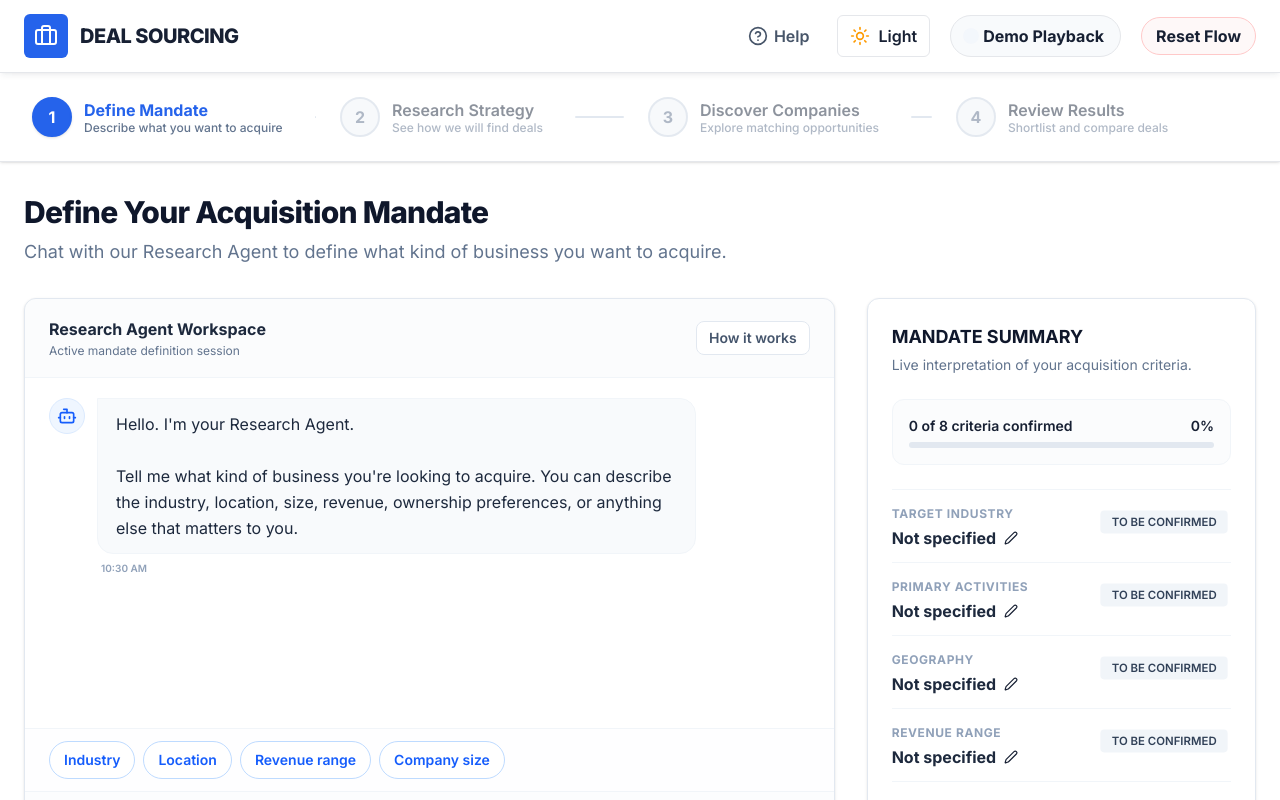
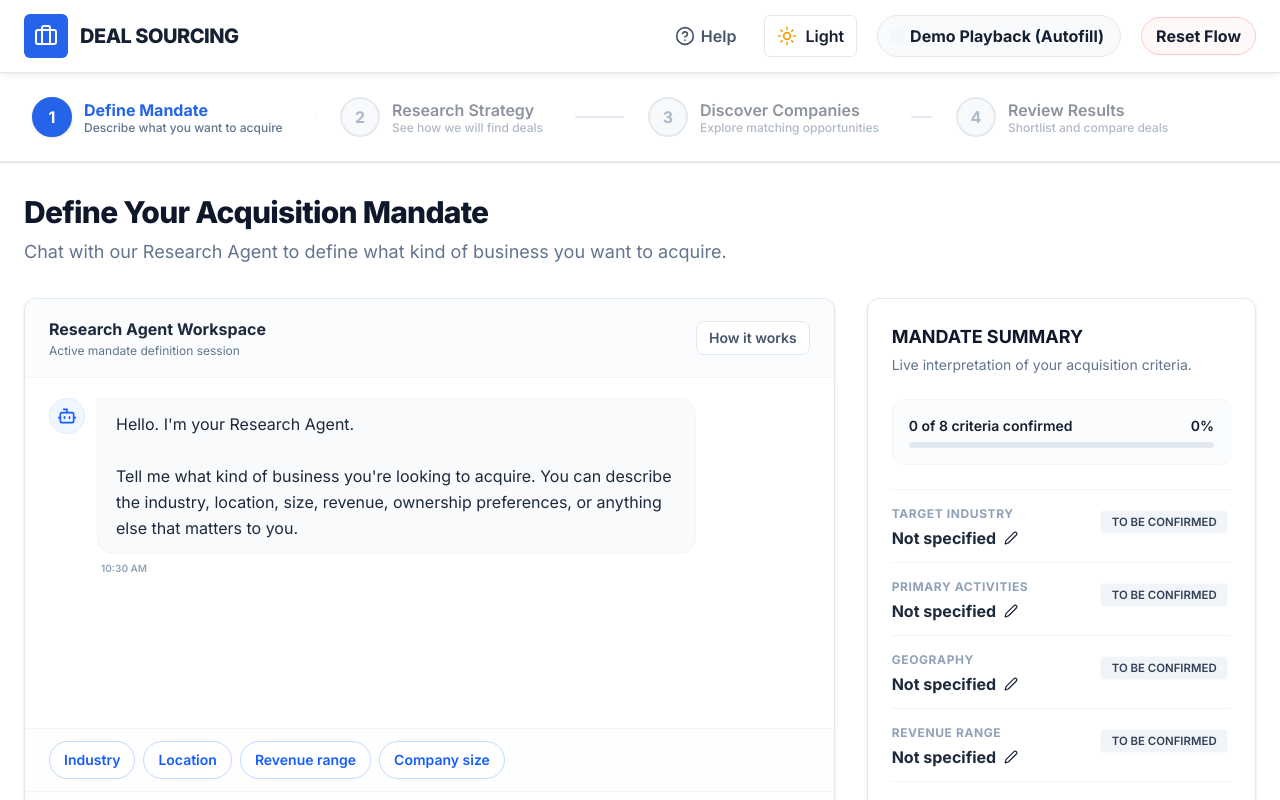
Before and after one commit to bhavyaa-1001/Deal-Sourcing, a React (Vite) app: page /mandate in a window 1280 px wide. Shown: the top 800 px of the page. Built offline with nearby package versions, Linux system fonts and the light colour scheme.

Commit message:
Vercel config + minor draft issue solved

```diff
--- a/src/api/mandates.ts
+++ b/src/api/mandates.ts
@@ -1,16 +1,32 @@
 import type { Mandate } from '../types';
-import { mockMandate } from '../data/mockMandates';
 
 const STORAGE_KEY = 'dealsourcing_mandate';
 
-// Initialize localStorage with mock data if not already present
+const defaultCleanMandate: Mandate = {
+  id: 'mandate-101',
+  title: 'Deal Sourcing Mandate',
+  status: 'Draft',
+  rawInput: '',
+  objective: 'Define the acquisition strategy based on inputs.',
+  geography: 'Not specified',
+  targetIndustry: 'Not specified',
+  targetActivity: 'Not specified',
+  revenueRange: { min: 0, max: 0, label: 'Not specified' },
+  employeeRange: { min: 0, max: 0, label: 'Not specified' },
+  ownershipPreference: 'Not specified',
+  successionPreference: 'Not specified',
+  industryExclusions: [],
+  otherRequirements: '',
+  lastUpdated: new Date().toISOString(),
+};
+
 const initMandate = (): Mandate => {
   const stored = localStorage.getItem(STORAGE_KEY);
   if (stored) {
     return JSON.parse(stored);
   }
-  localStorage.setItem(STORAGE_KEY, JSON.stringify(mockMandate));
-  return mockMandate;
+  localStorage.setItem(STORAGE_KEY, JSON.stringify(defaultCleanMandate));
+  return defaultCleanMandate;
 };
 
 // Helper for simulated delay
--- a/src/components/layout/Header.tsx
+++ b/src/components/layout/Header.tsx
@@ -2,6 +2,7 @@ import React from 'react';
 import { HelpCircle, Briefcase } from 'lucide-react';
 import ThemeToggle from './ThemeToggle';
 import { useTheme } from '../../hooks/useTheme';
+import { mockMandate } from '../../data/mockMandates';
 
 interface HeaderProps {
   themeState: ReturnType<typeof useTheme>;
@@ -36,10 +37,41 @@ export const Header: React.FC<HeaderProps> = ({ themeState }) => {
           <ThemeToggle themeState={themeState} />
 
           {/* Demo Playback Area */}
-          <div className="flex items-center gap-2 px-4 py-2 border border-default rounded-full bg-slate-50 dark:bg-slate-900 text-primary text-base font-bold select-none cursor-default">
+          <button
+            onClick={() => {
+              if (window.confirm("Do you want to run the Demo Playback? This will automatically pre-fill the mandate with demo data and redirect you to the company discovery page.")) {
+                // Write fully completed mockMandate to localStorage
+                localStorage.setItem('dealsourcing_mandate', JSON.stringify({
+                  ...mockMandate,
+                  status: 'Approved' // mark approved
+                }));
+                // Acknowledge strategy automatically too to speed up the demo
+                localStorage.setItem('dealsourcing_research_strategy', JSON.stringify({
+                  id: 'strategy-101',
+                  mandateId: 'mandate-101',
+                  status: 'Approved',
+                  sources: [
+                    { id: 'src-1', name: 'Plastics Industry Pipe Association Members', type: 'Industry Directory', status: 'VALIDATED' },
+                    { id: 'src-2', name: 'Vinyl Council of Australia Members', type: 'Industry Directory', status: 'VALIDATED' },
+                    { id: 'src-3', name: 'Association of Rotational Moulders Australasia', type: 'Industry Directory', status: 'VALIDATED' },
+                    { id: 'src-4', name: 'Australian Plastics Industry Association', type: 'Industry Association', status: 'VALIDATED' },
+                    { id: 'src-5', name: 'PIMA Trade Directory', type: 'Trade Directory', status: 'VALIDATED' }
+                  ],
+                  gaps: [
+                    { id: 'financial-transparency', description: 'Limited financial disclosure...', acknowledged: true },
+                    { id: 'ownership-succession', description: 'Succession status of founder...', acknowledged: true }
+                  ],
+                  lastUpdated: new Date().toISOString()
+                }));
+                // Redirect to discover page
+                window.location.href = '/discover';
+              }
+            }}
+            className="group flex items-center gap-2 px-4 py-2 border border-default rounded-full bg-slate-50 dark:bg-slate-900 hover:bg-slate-100 dark:hover:bg-slate-800 text-primary text-base font-bold select-none cursor-pointer transition-all hover:scale-105"
+          >
             <span className="h-2 w-2 rounded-full bg-brand-primary animate-ping shrink-0" />
-            <span>Demo Playback</span>
-          </div>
+            <span>Demo Playback (Autofill)</span>
+          </button>
 
           {/* Reset Flow Button */}
           <button
```
